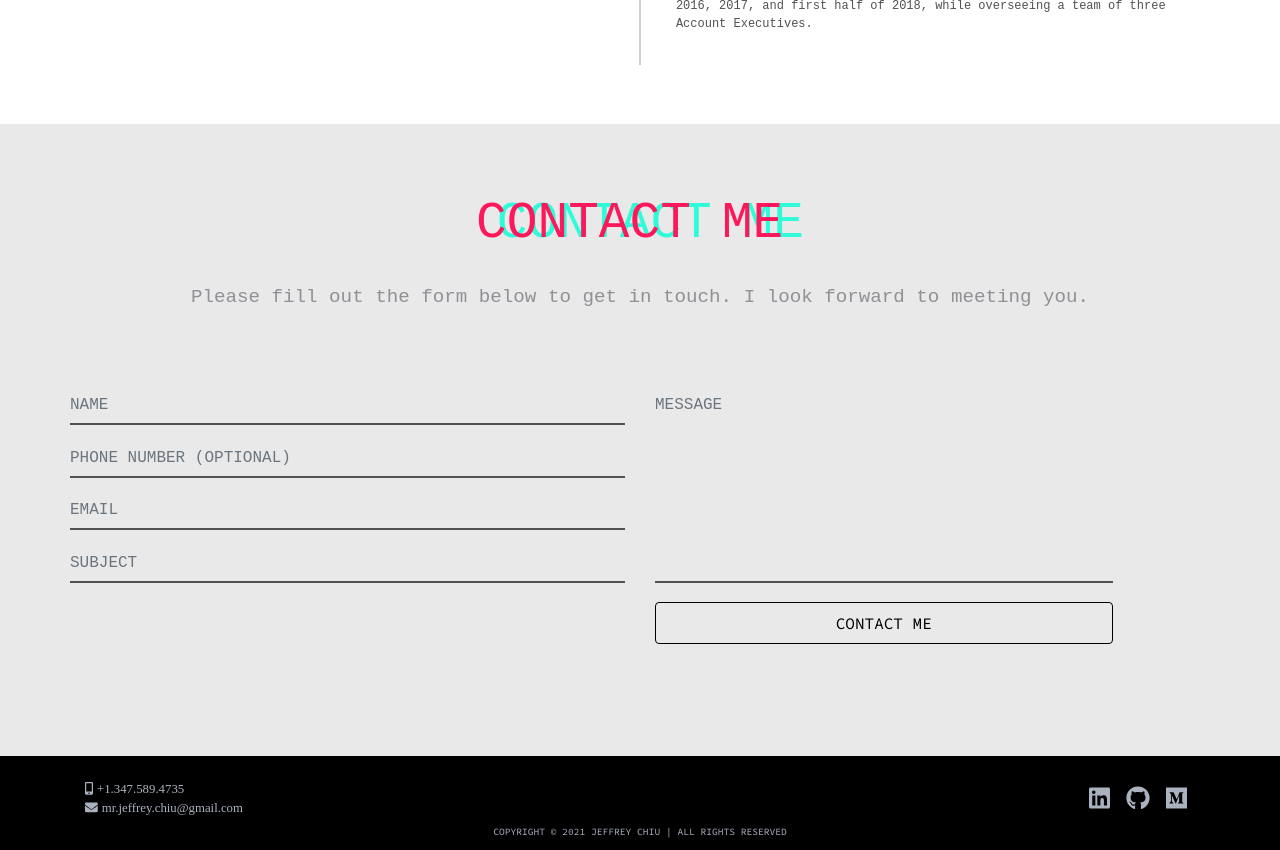
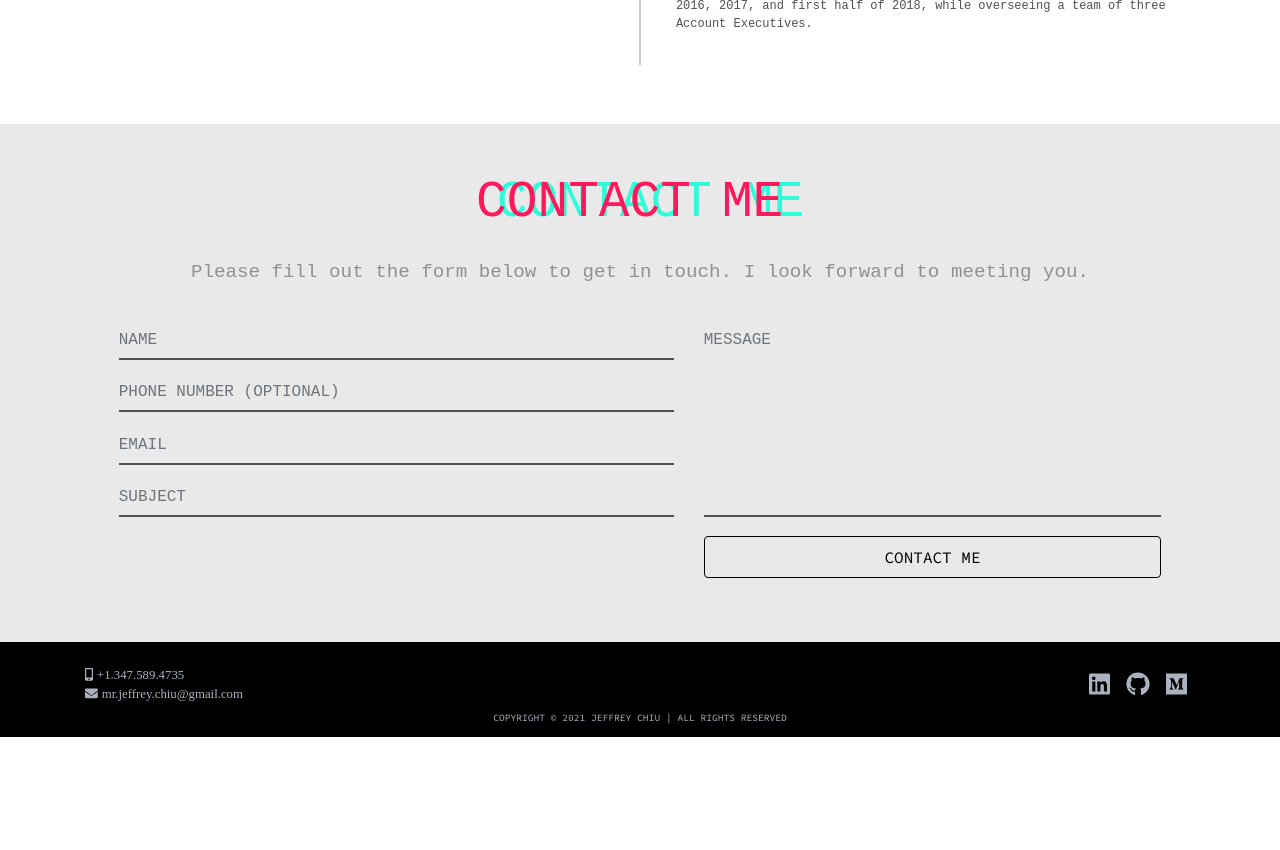
Before and after one commit to jeffreyc86/portfolio, a React (Create React App) app: page / in a window 1280 px wide. Shown: the part 2680-3530 px from the top of the page. After the commit the page ends 3417 px from the top, so only its background shows below. Built offline with nearby package versions, Linux system fonts and the light colour scheme; a web font is replaced by a local one.

Commit message:
contact section reformated

```diff
--- a/src/components/Contact.js
+++ b/src/components/Contact.js
@@ -42,7 +42,7 @@ function Contact () {
             </div>
             <div className="container">
                 <form onSubmit={handleSubmit(onSubmit)}>
-                    <div className="row">
+                    <div className="row contact-input-area">
                         <div className="col-md-6 col-xs-12">
                             {/* NAME INPUT */}
                             <div className="text-cent">
@@ -129,11 +129,11 @@ function Contact () {
                                     }
                                 />
                                 <div className="line"></div>
+                            </div>
                                 <span className="error-message">
                                     {errors.message && errors.message.message}
                                 </span>
-                            </div>
-                            <button className="btn-main-offer contact-btn">Contact Me</button>
+                                <button className="btn-main-offer contact-btn">Contact Me</button>
                         </div>
                     </div>
                 </form>
--- a/src/index.css
+++ b/src/index.css
@@ -945,7 +945,8 @@ nav ul li {
 
  /********************************* CONTACT *********************************/
 .contact {
-  padding: 3rem 0;
+  padding: 0;
+  padding-top: 3rem;
   position: relative
 }
 
@@ -963,7 +964,8 @@ nav ul li {
 }
 
 .contact h1{
-  padding: 1.3rem 0;
+  padding: 0;
+  padding-bottom: 1rem;
   text-transform: uppercase;
   text-align: center;
   color: var(--primary-aqua);
@@ -973,6 +975,14 @@ nav ul li {
 #contact-overlap{
   margin-left: -256px;
   color: var(--primary-pink);
+}
+
+@media(max-width: 768px){
+
+  .contact{
+    padding-bottom: 3rem;
+  }
+
 }
 
 @media(min-width: 780px){
@@ -1019,7 +1029,11 @@ nav ul li {
 }
 
 .contact .container{
-  padding: 4rem 0;
+  padding: 1.5rem 0 4rem;
+}
+
+.contact-input-area{
+  justify-content: center;
 }
 
 .contact input:focus, .contact textarea:focus{
@@ -1140,6 +1154,10 @@ textarea.form-control {
   }
 }
 
+@media(max-width: 768px){
+  padding-top: 1rem;
+}
+
 @media(max-width: 620px){
 
   .footer-contact{
```
